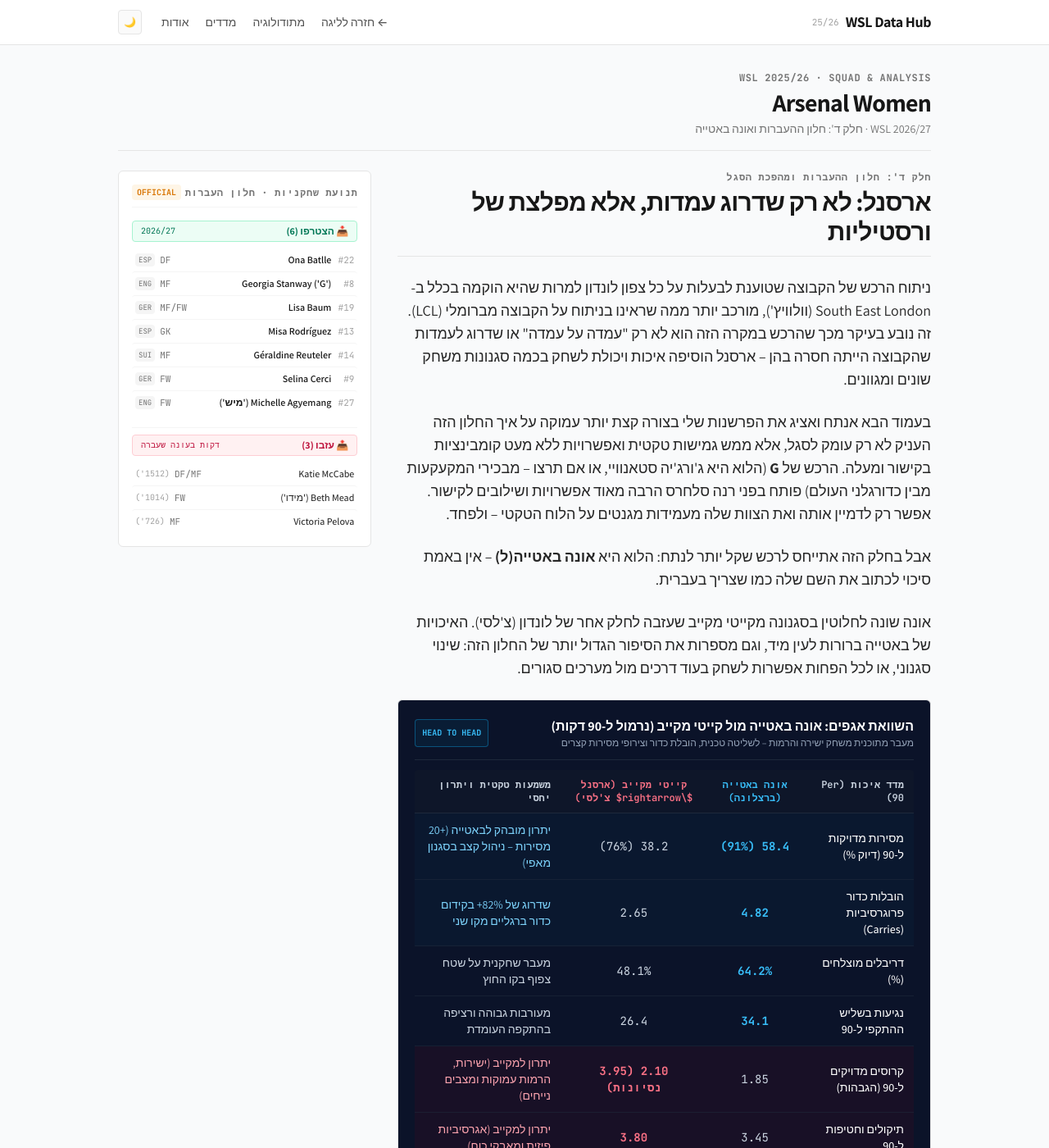
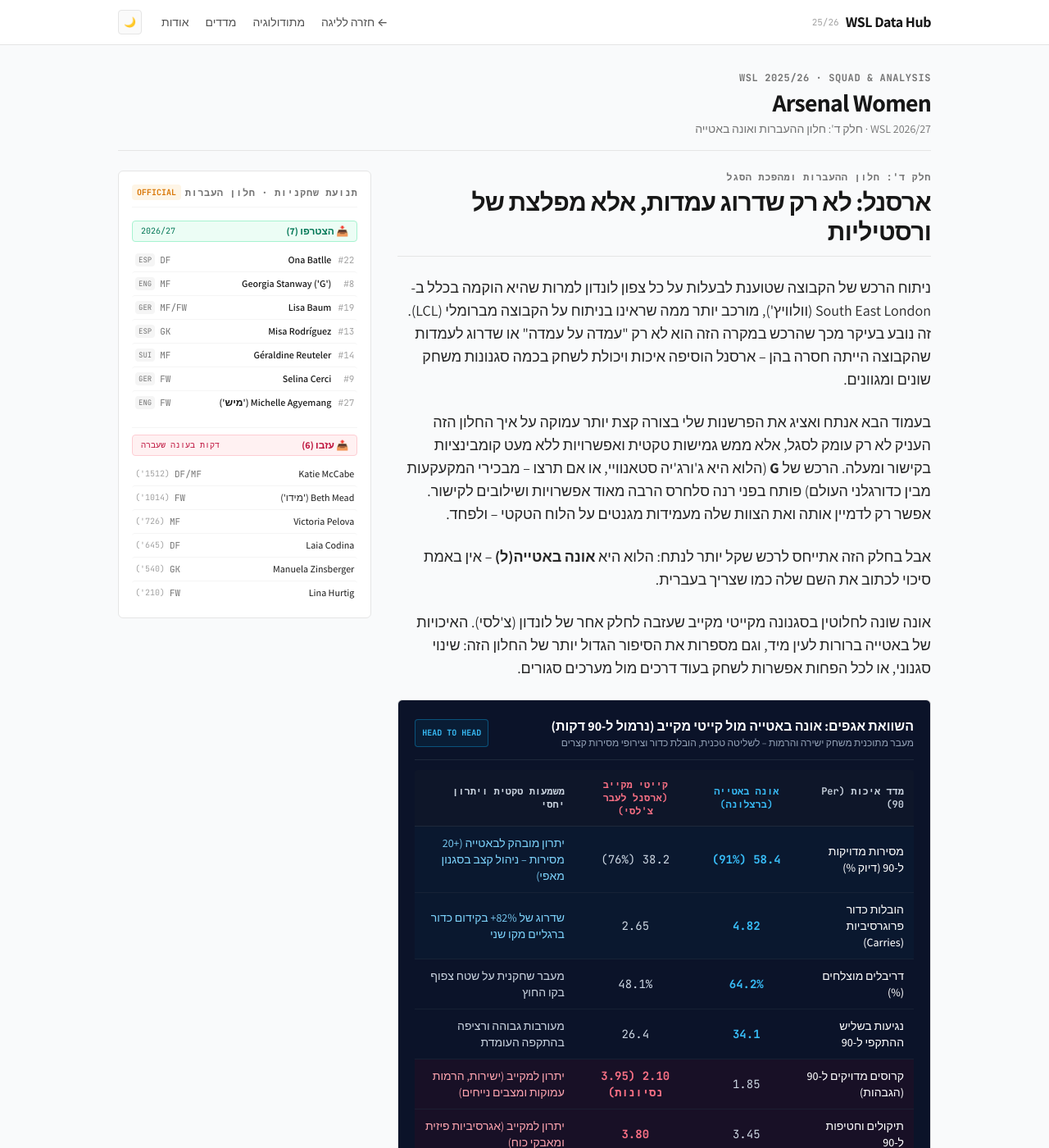
Before and after one commit to davidkorenblit/wsl-data-hub, a Jekyll site: the page built from teams/arsenal/transfers-intro.md, in a window 1280 px wide and 1400 px high. Shown: the whole window at 82% size. Built offline with Jekyll 4.4.1, drawn with Linux system fonts in a browser that asks for light colours; nearby versions of some CDN libraries.

Commit message:
Remove dollar symbols from text and expand departures list with Codina, Zinsberger, Hurtig

```diff
--- a/_data/transfers/arsenal.json
+++ b/_data/transfers/arsenal.json
@@ -2,8 +2,8 @@
   "team": "Arsenal Women",
   "season": "2026/27",
   "summary": {
-    "total_new_signings": 6,
-    "total_departures": 3,
+    "total_new_signings": 7,
+    "total_departures": 6,
     "net_spend_estimate": "High Impact",
     "headline": "חיזוק ממוקד ברמות העולמיות הגבוהות ביותר: באטייה מברצלונה וסטאנוויי מבאיירן"
   },
@@ -96,6 +96,30 @@
       "min": 726,
       "to": "עזיבה",
       "impact": "קשרית יצירתית שפינתה מקום לסטאנוויי"
+    },
+    {
+      "player": "Laia Codina",
+      "name_he": "לאיה קודינה",
+      "pos": "DF",
+      "min": 645,
+      "to": "Atletico Madrid",
+      "impact": "בלמית רוטציה שעזבה לספרד"
+    },
+    {
+      "player": "Manuela Zinsberger",
+      "name_he": "מנואלה צינסברגר",
+      "pos": "GK",
+      "min": 540,
+      "to": "עזיבה",
+      "impact": "שוערת ותיקה שפינתה את מקומה למיסה רודריגז"
+    },
+    {
+      "player": "Lina Hurtig",
+      "name_he": "לינה הורטיג",
+      "pos": "FW",
+      "min": 210,
+      "to": "עזיבה",
+      "impact": "שחקנית כנף שעזבה"
     }
   ]
 }
--- a/teams/arsenal/transfers-intro.md
+++ b/teams/arsenal/transfers-intro.md
@@ -63,7 +63,7 @@
           <tr class="bg-slate-900/80 border-b border-slate-800 text-slate-400 font-mono text-xs">
             <th class="py-2.5 px-3 font-semibold text-slate-300">מדד איכות (Per 90)</th>
             <th class="py-2.5 px-3 font-semibold text-center text-sky-400">אונה באטייה (ברצלונה)</th>
-            <th class="py-2.5 px-3 font-semibold text-center text-rose-400">קייטי מקייב (ארסנל $\rightarrow$ צ'לסי)</th>
+            <th class="py-2.5 px-3 font-semibold text-center text-rose-400">קייטי מקייב (ארסנל לעבר צ'לסי)</th>
             <th class="py-2.5 px-3 font-semibold text-slate-300">משמעות טקטית ויתרון יחסי</th>
           </tr>
         </thead>
```
